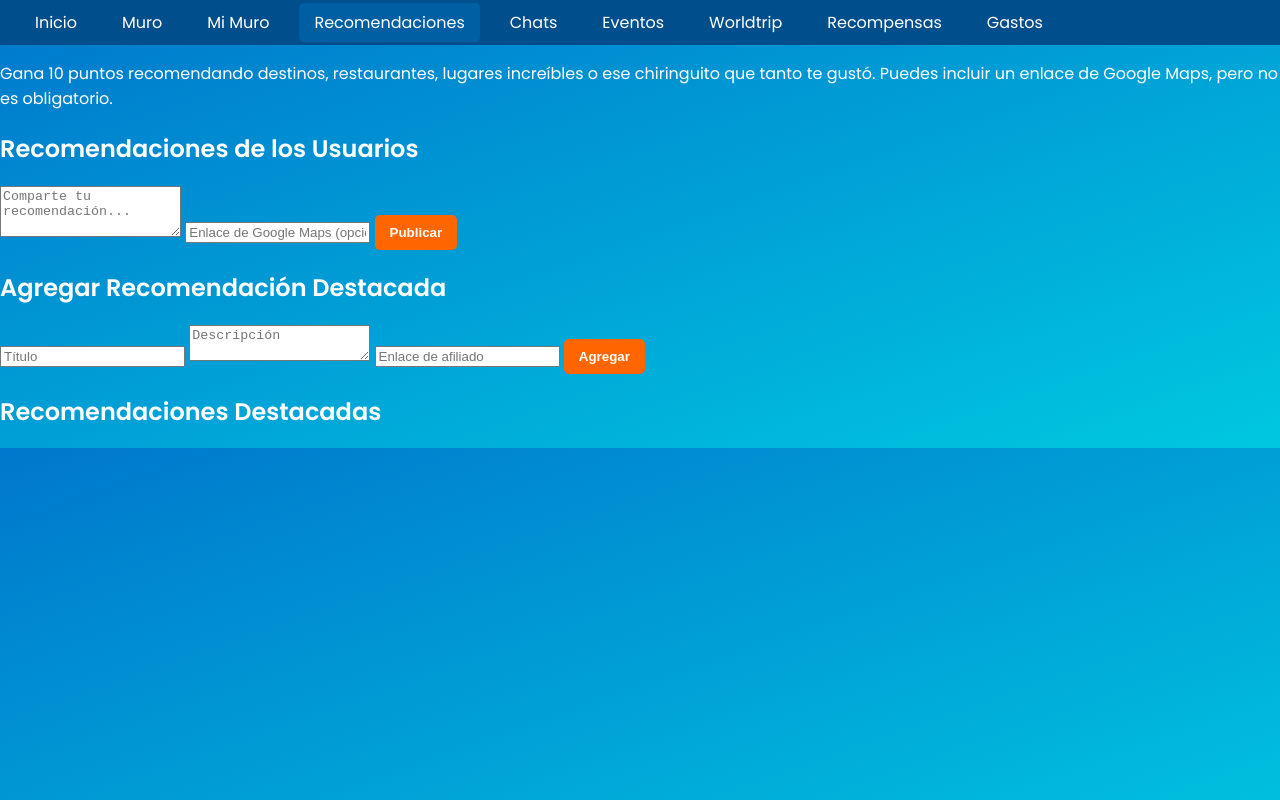
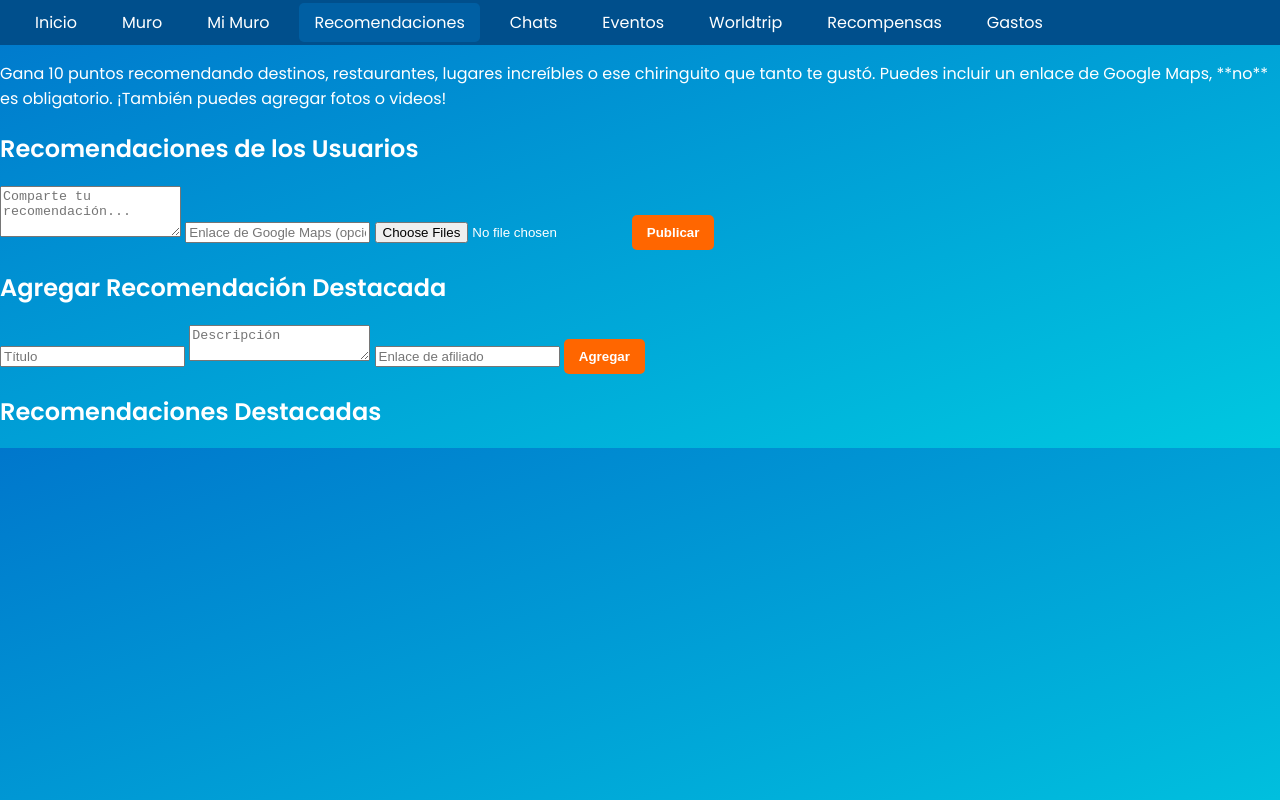
Before and after one commit to Lorena-energy/onlybackpackers., a plain HTML site: page recomendaciones.html in a window 1280 px wide. Drawn offline with Linux system fonts and the light colour scheme.

Commit message:
Update recomendaciones.html

```diff
--- a/recomendaciones.html
+++ b/recomendaciones.html
@@ -44,7 +44,8 @@
       <p>
         Gana 10 puntos recomendando destinos, restaurantes, lugares increíbles
         o ese chiringuito que tanto te gustó.
-        Puedes incluir un enlace de Google Maps, pero no es obligatorio.
+        Puedes incluir un enlace de Google Maps, **no** es obligatorio.
+        ¡También puedes agregar fotos o videos!
       </p>
     </section>
 
@@ -63,6 +64,14 @@
           id="recommendation-link"
           placeholder="Enlace de Google Maps (opcional)"
         />
+        <!-- Campo para fotos o videos -->
+        <input
+          type="file"
+          id="recommendation-media"
+          accept="image/*,video/*"
+          multiple
+        />
+
         <button type="submit" class="cta-button">Publicar</button>
       </form>
       <div id="user-recommendations-list"></div>
```
